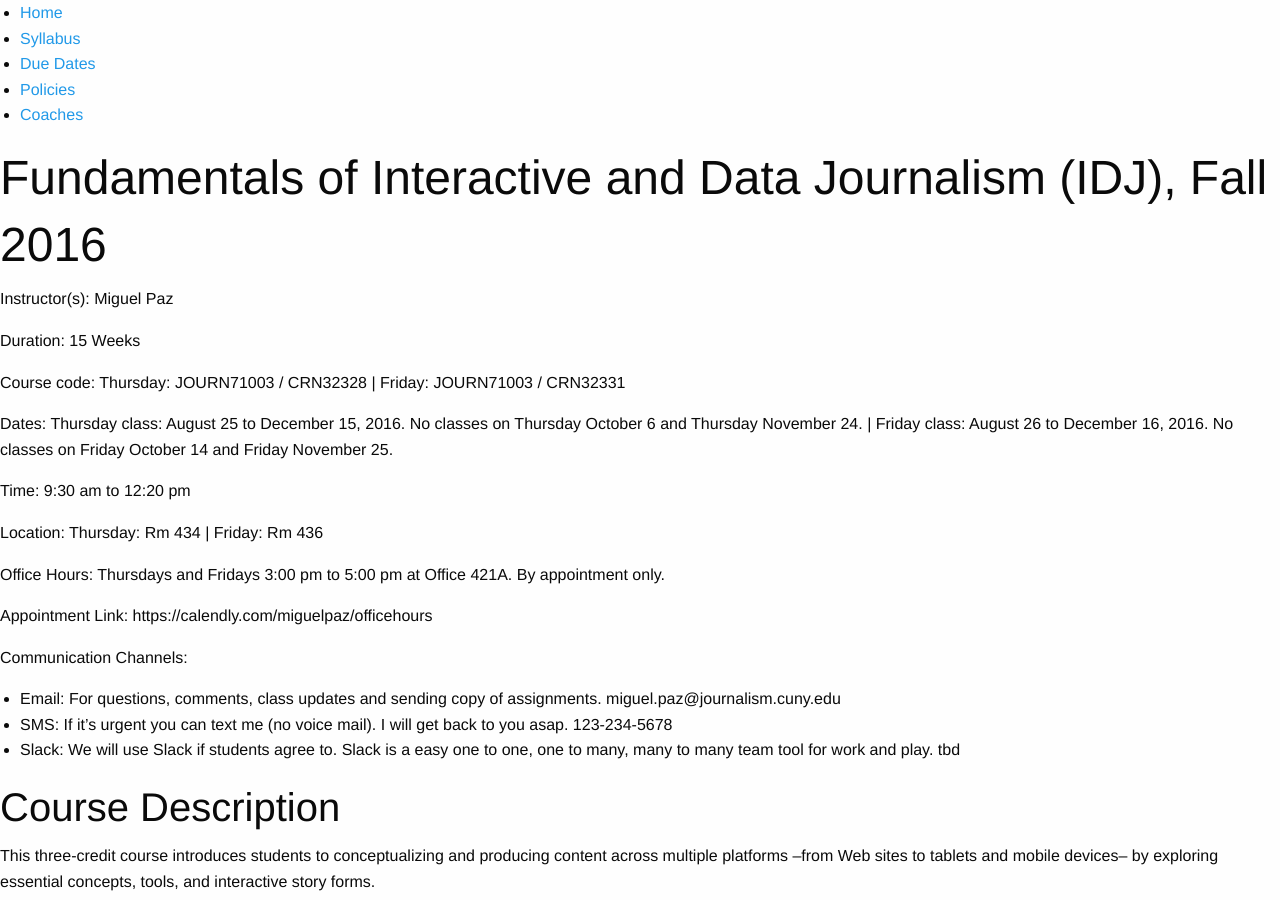
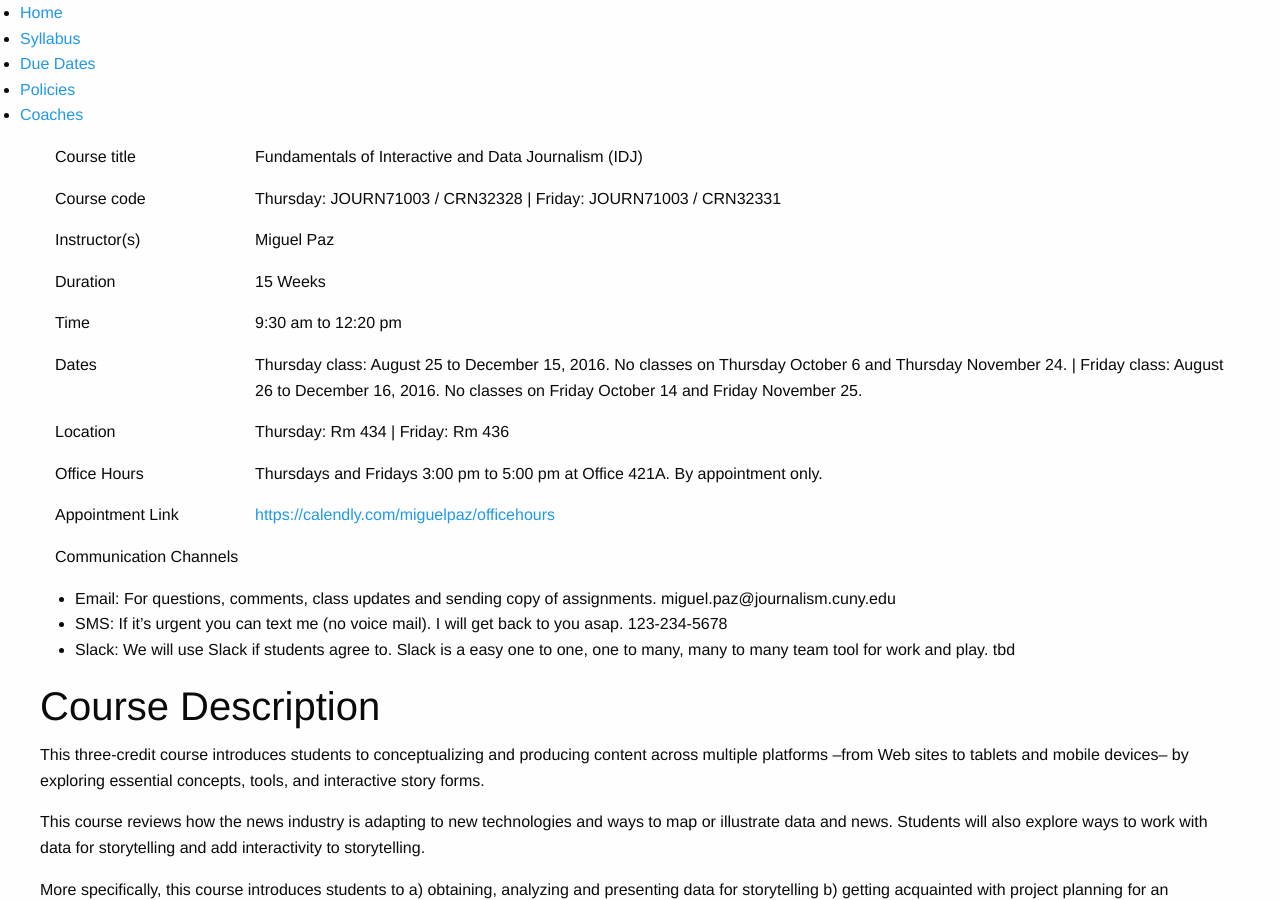
Before and after one commit to miguelpaz/normalista, a Jekyll site: the page built from index.html, in a window 1280 px wide and 900 px high. Built offline with Jekyll 4.4.1, drawn with Linux system fonts in a browser that asks for light colours.

Commit message:
move index setup to config file

```diff
--- a/_config.yml
+++ b/_config.yml
@@ -1,3 +1,4 @@
+# site setup
 exclude:
   - README.md
   - BUILD.md
@@ -6,3 +7,35 @@ exclude:
 permalink: /:title
 markdown: kramdown
 baseurl:
+# course setup
+title: "Fundamentals of Interactive and Data Journalism (IDJ)"
+semester: "Fall 2016"
+duration: "15 Weeks"
+instructor:
+ - Miguel Paz
+coursecode:
+ - "Thursday: JOURN71003 / CRN32328"
+ - "Friday: JOURN71003 / CRN32331"
+coursedates:
+ - "Thursday class: August 25 to December 15, 2016. No classes on Thursday October 6 and Thursday November 24."
+ - "Friday class: August 26 to December 16, 2016. No classes on Friday October 14 and Friday November 25."
+coursetime: "9:30 am to 12:20 pm"
+courselocation:
+ - "Thursday: Rm 434"
+ - "Friday: Rm 436"
+communication:
+ -
+   name: "Email"
+   description: "For questions, comments, class updates and sending copy of assignments"
+   details: "miguel.paz@journalism.cuny.edu"
+ -
+   name: "SMS"
+   description: "If it’s urgent you can text me (no voice mail). I will get back to you asap"
+   details: "123-234-5678"
+ -
+   name: "Slack"
+   description: "We will use Slack if students agree to. Slack is a easy one to one, one to many, many to many team tool for work and play"
+   details: "tbd"
+officehours:
+  description: "Thursdays and Fridays 3:00 pm to 5:00 pm at Office 421A. By appointment only."
+  link: "https://calendly.com/miguelpaz/officehours"
--- a/_layouts/landing.html
+++ b/_layouts/landing.html
@@ -2,36 +2,45 @@
 layout: default
 ---
 
-<!-- Properties from index. These are common varibles in academic setting. -->
-<!-- title and semester -->
-<h1>{{page.title}}, {{page.semester}}</h1>
+<!-- Properties from the config file. These are common varibles in academic setting. -->
 <!-- instructors -->
-<p>Instructor(s):
-  {% for instructor in page.instructor %}
-  {{page.instructor}}
-  {% endfor %}
-</p>
-<!-- time and place -->
-<p>Duration: {{page.duration}}</p>
-<p>Course code: {{page.code}}</p>
-<p>Dates: {{page.dates}}</p>
-<p>Time: {{page.time}}</p>
-<p>Location: {{page.location}}</p>
-<!-- communication -->
-<div>
-  <p>Office Hours: {{page.officehours.description}}</p>
-  <p>Appointment Link: {{page.officehours.link}}</p>
-</div>
-<div>
-  <p>Communication Channels:</p>
-  <ul>
-    {% for item in page.communication %}
-    <li>{{item.name}}: {{item.description}}. {{item.details}}</li>
-    {% endfor %}
-  </ul>
+<div class="row overview">
+  <p class="column small-6 large-2">Course title</p>
+  <p class="column small-6 large-10">{{site.title | join: " | "}}</p>
+  <p class="column small-6 large-2">Course code</p>
+  <p class="column small-6 large-10">{{site.coursecode | join: " | "}}</p>
+  <!-- instructor -->
+  <p class="column small-6 large-2">Instructor(s)</p>
+  <p class="column small-6 large-10">{{site.instructor | join: " | "}}</p>
+  <!-- time -->
+  <p class="column small-6 large-2">Duration</p>
+  <p class="column small-6 large-10">{{site.duration | join: " | "}}</p>
+  <p class="column small-6 large-2">Time</p>
+  <p class="column small-6 large-10">{{site.coursetime | join: " | "}}</p>
+  <p class="column small-6 large-2">Dates</p>
+  <p class="column small-6 large-10">{{site.coursedates | join: " | "}}</p>
+  <!-- place -->
+  <p class="column small-6 large-2">Location</p>
+  <p class="column small-6 large-10">{{site.courselocation | join: " | "}}</p>
+  <!-- office hours -->
+  <p class="column small-6 large-2">Office Hours</p>
+  <p class="column small-6 large-10">{{site.officehours.description}}</p>
+  {% if site.officehours.link %}
+  <p class="column small-6 large-2">Appointment Link</p>
+  <p class="column small-6 large-10"><a href="{{site.officehours.link}}">{{site.officehours.link}}</a></p>
+  {% endif %}
+  <!-- communication -->
+  <div class="column small-12">
+    <p>Communication Channels</p>
+    <ul>
+      {% for item in site.communication %}
+      <li>{{item.name}}: {{item.description}}. {{item.details}}</li>
+      {% endfor %}
+    </ul>
+  </div>
 </div>
 
-<!-- content from index. Anything not covered by the common varibles can be included in the actual page content. -->
-<div>
+<!-- content from index.html. Anything not covered by the common varibles can be included in the actual page content. -->
+<div class="row main">
   {{page.content | markdownify}}
 </div>
--- a/index.html
+++ b/index.html
@@ -1,30 +1,5 @@
 ---
 layout: landing
-title: "Fundamentals of Interactive and Data Journalism (IDJ)"
-semester: "Fall 2016"
-duration: "15 Weeks"
-instructor:
- - Miguel Paz
-code: "Thursday: JOURN71003 / CRN32328 | Friday: JOURN71003 / CRN32331"
-dates: "Thursday class: August 25 to December 15, 2016. No classes on Thursday October 6 and Thursday November 24. | Friday class: August 26 to December 16, 2016. No classes on Friday October 14 and Friday November 25."
-time: "9:30 am to 12:20 pm"
-location: "Thursday: Rm 434 | Friday: Rm 436"
-communication:
- -
-   name: "Email"
-   description: "For questions, comments, class updates and sending copy of assignments"
-   details: "miguel.paz@journalism.cuny.edu"
- -
-   name: "SMS"
-   description: "If it’s urgent you can text me (no voice mail). I will get back to you asap"
-   details: "123-234-5678"
- -
-   name: "Slack"
-   description: "We will use Slack if students agree to. Slack is a easy one to one, one to many, many to many team tool for work and play"
-   details: "tbd"
-officehours:
-  description: "Thursdays and Fridays 3:00 pm to 5:00 pm at Office 421A. By appointment only."
-  link: "https://calendly.com/miguelpaz/officehours"
 ---
 
 ## Course Description
```
